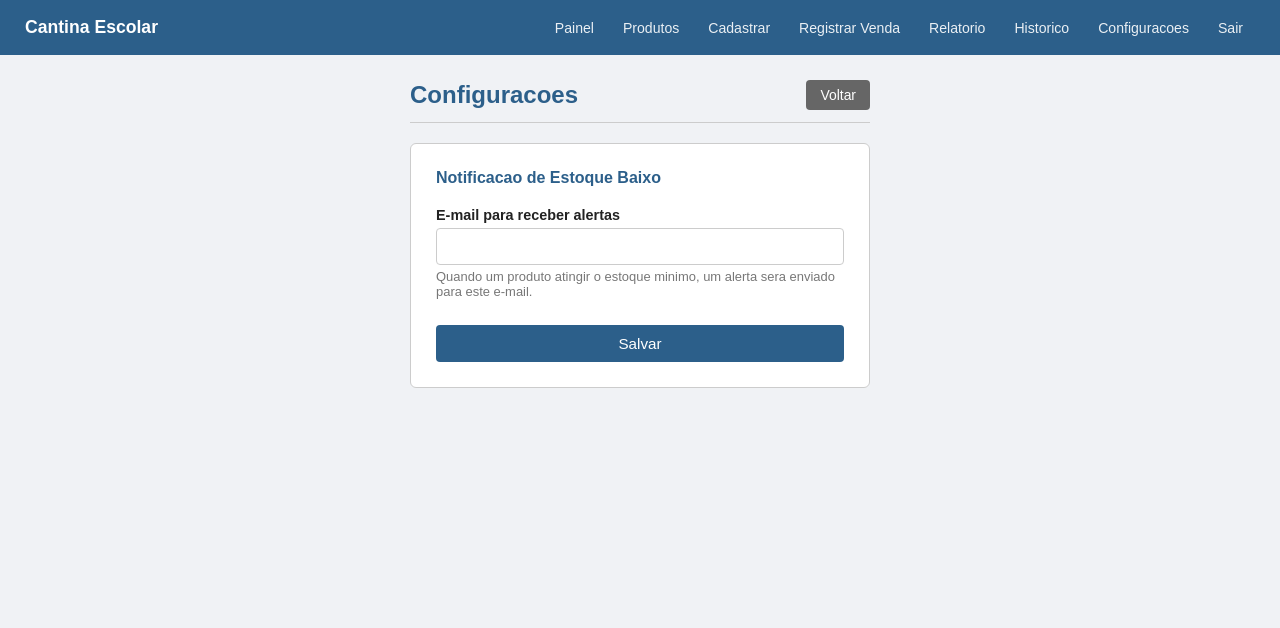
After one commit to yuril06/PROJETO-PIM-ADS, a Flask app: page /configuracoes in a window 1280 px wide. The commit adds this page. Shown: the top 628 px of the page. Run offline with Flask 3, Linux system fonts and the light colour scheme; the visitor is signed in with stand-in values (Sample User, id 1); data that the repository does not hold is empty.

Commit message:
Add settings page to change alert email from the app

```diff
--- a/app.py
+++ b/app.py
@@ -10,11 +10,18 @@ import os
 from modules.estoque import cadastrar_produto, listar_produtos, buscar_produto, registrar_venda, editar_produto, excluir_produto, excluir_venda
 from modules.notificacao import verificar_e_notificar
 from modules.relatorio import relatorio_diario, historico_por_dia_semana, historico_por_produto, vendas_por_data
+from modules.configuracoes import criar_tabela_configuracoes, get_email_destinatario, set_config
 import datetime
 
 load_dotenv()
 
 app = Flask(__name__)
+
+with app.app_context():
+    try:
+        criar_tabela_configuracoes()
+    except Exception:
+        pass
 app.secret_key = os.getenv('SECRET_KEY', 'cantina_escola_2024')
 
 
@@ -280,6 +287,23 @@ def historico():
         return render_template('erro_db.html', erro=str(erro)), 500
 
 
+# pagina de configuracoes do sistema
+@app.route('/configuracoes', methods=['GET', 'POST'])
+@login_required
+def configuracoes():
+    if request.method == 'POST':
+        email = request.form.get('email_destinatario', '').strip()
+        if email:
+            set_config('email_destinatario', email)
+            flash('Configuracoes salvas com sucesso!', 'sucesso')
+        else:
+            flash('O e-mail nao pode estar vazio.', 'erro')
+        return redirect(url_for('configuracoes'))
+
+    email_atual = get_email_destinatario()
+    return render_template('configuracoes.html', email_atual=email_atual)
+
+
 # health check para o Railway
 @app.route('/health')
 def health():
--- /dev/null
+++ b/modules/configuracoes.py
@@ -0,0 +1,58 @@
+# gerencia configuracoes do sistema salvas no banco
+from modules.db import conectar
+import os
+
+
+def criar_tabela_configuracoes():
+    try:
+        conexao = conectar()
+        cursor = conexao.cursor()
+        cursor.execute("""
+            CREATE TABLE IF NOT EXISTS configuracoes (
+                chave   VARCHAR(50) PRIMARY KEY,
+                valor   VARCHAR(255) NOT NULL
+            )
+        """)
+        conexao.commit()
+        cursor.close()
+        conexao.close()
+    except Exception as erro:
+        print(f"Erro ao criar tabela configuracoes: {erro}")
+
+
+def get_config(chave, padrao=''):
+    try:
+        conexao = conectar()
+        cursor = conexao.cursor(dictionary=True)
+        cursor.execute("SELECT valor FROM configuracoes WHERE chave = %s", (chave,))
+        row = cursor.fetchone()
+        cursor.close()
+        conexao.close()
+        return row['valor'] if row else padrao
+    except Exception:
+        return padrao
+
+
+def set_config(chave, valor):
+    try:
+        conexao = conectar()
+        cursor = conexao.cursor()
+        cursor.execute("""
+            INSERT INTO configuracoes (chave, valor) VALUES (%s, %s)
+            ON DUPLICATE KEY UPDATE valor = %s
+        """, (chave, valor, valor))
+        conexao.commit()
+        cursor.close()
+        conexao.close()
+        return True
+    except Exception as erro:
+        print(f"Erro ao salvar configuracao: {erro}")
+        return False
+
+
+def get_email_destinatario():
+    # le do banco, cai no env como fallback
+    email = get_config('email_destinatario')
+    if not email:
+        email = os.getenv('EMAIL_DESTINATARIO', '')
+    return email
--- a/modules/notificacao.py
+++ b/modules/notificacao.py
@@ -2,13 +2,14 @@
 import resend
 import os
 from dotenv import load_dotenv
+from modules.configuracoes import get_email_destinatario
 
 load_dotenv()
 
 
 def enviar_email_alerta(produto_nome, quantidade_atual, quantidade_minima):
-    api_key     = os.getenv('RESEND_API_KEY')
-    destinatario = os.getenv('EMAIL_DESTINATARIO')
+    api_key      = os.getenv('RESEND_API_KEY')
+    destinatario = get_email_destinatario()
 
     if not api_key or not destinatario:
         print("RESEND_API_KEY ou EMAIL_DESTINATARIO nao configurados")
--- a/templates/base.html
+++ b/templates/base.html
@@ -17,6 +17,7 @@
             <li><a href="{{ url_for('venda') }}">Registrar Venda</a></li>
             <li><a href="{{ url_for('relatorio') }}">Relatorio</a></li>
             <li><a href="{{ url_for('historico') }}">Historico</a></li>
+            <li><a href="{{ url_for('configuracoes') }}">Configuracoes</a></li>
             <li><a href="{{ url_for('logout') }}">Sair</a></li>
         </ul>
     </nav>
--- /dev/null
+++ b/templates/configuracoes.html
@@ -0,0 +1,27 @@
+{% extends "base.html" %}
+
+{% block titulo %}Configuracoes - Cantina Escolar{% endblock %}
+
+{% block conteudo %}
+
+<div class="cabecalho-pagina">
+    <h1>Configuracoes</h1>
+    <a href="{{ url_for('painel') }}" class="btn-voltar">Voltar</a>
+</div>
+
+<div class="formulario-container">
+    <h2 style="margin-bottom: 20px; font-size: 1rem; color: var(--azul);">Notificacao de Estoque Baixo</h2>
+
+    <form method="POST" action="{{ url_for('configuracoes') }}">
+        <div class="campo-formulario">
+            <label for="email_destinatario">E-mail para receber alertas</label>
+            <input type="email" id="email_destinatario" name="email_destinatario"
+                   value="{{ email_atual }}" required>
+            <small>Quando um produto atingir o estoque minimo, um alerta sera enviado para este e-mail.</small>
+        </div>
+
+        <button type="submit" class="btn-principal">Salvar</button>
+    </form>
+</div>
+
+{% endblock %}
```
